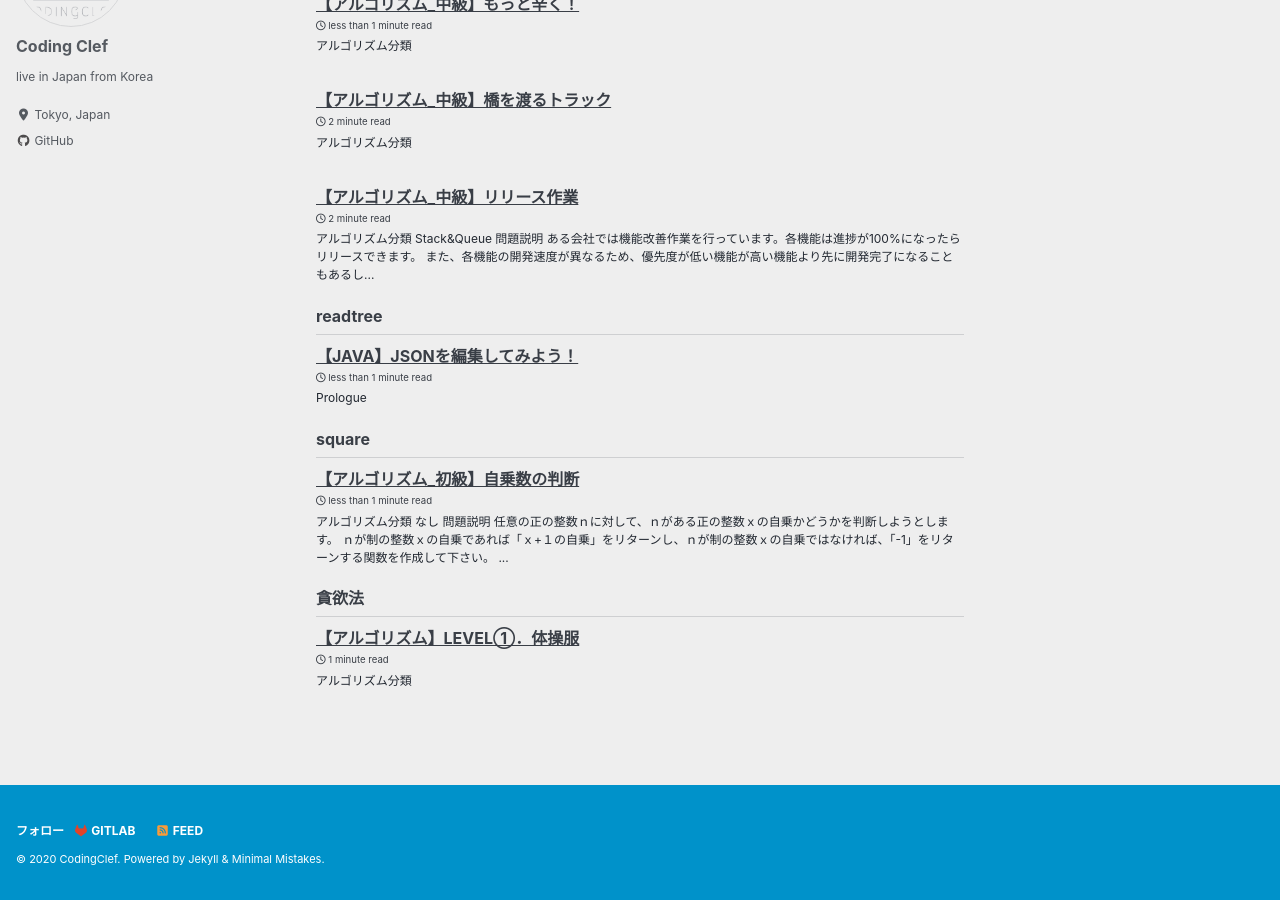
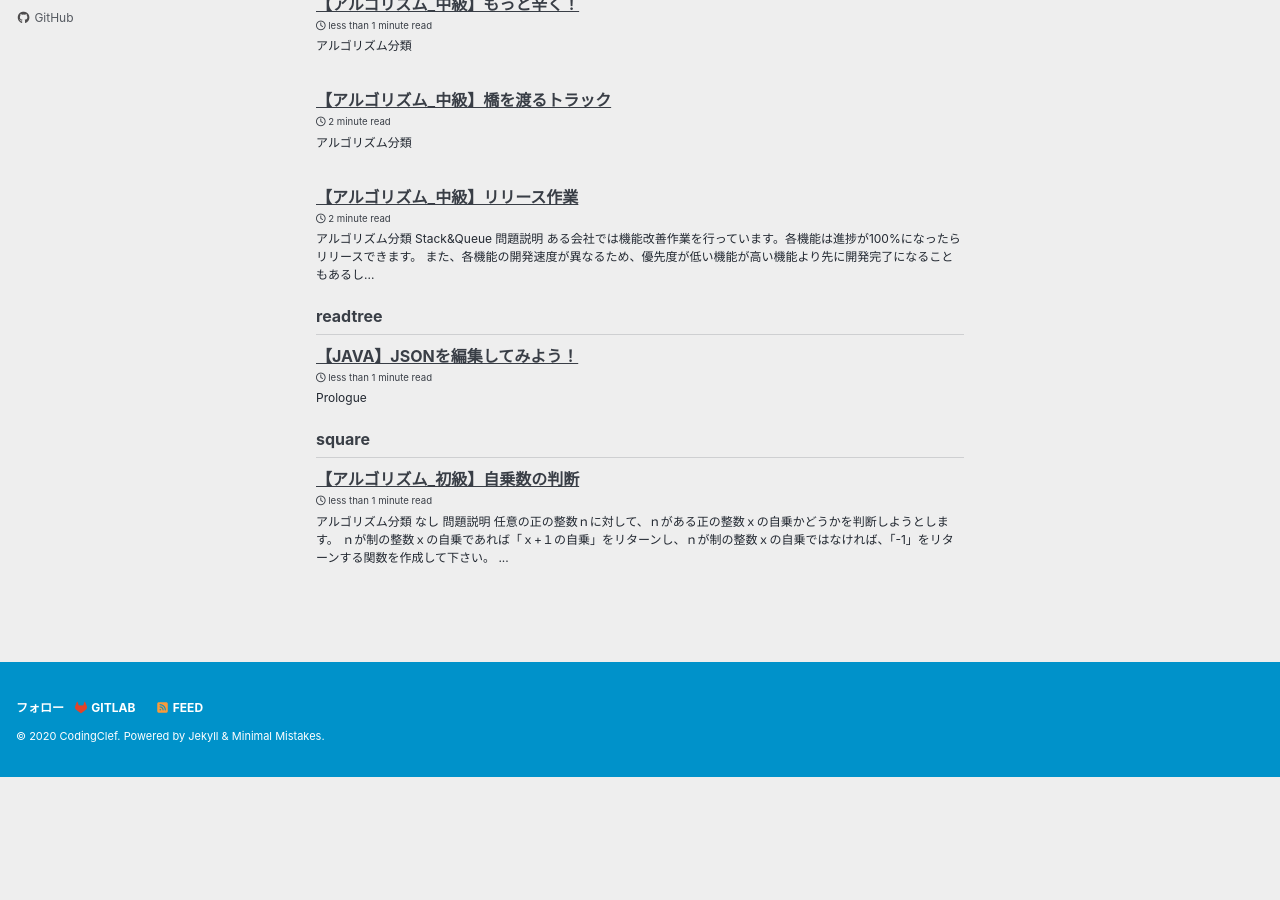
Before and after one commit to codingclef/codingclef.github.io, a Jekyll site: the page built from _pages/tag-archive.html, in a window 1280 px wide and 900 px high, scrolled down 4558 px. Built offline with Jekyll 4.4.1, drawn with Linux system fonts in a browser that asks for light colours; cached includes are drawn as plain includes; nearby versions of some CDN libraries; after the commit the page ends 5335 px from its top, so only the background shows below that; some of the changed text lies outside the part shown.

Commit message:
modify tag

```diff
--- a/_posts/2020-03-12-algorithm-low-greedy-gym_uniform.md
+++ b/_posts/2020-03-12-algorithm-low-greedy-gym_uniform.md
@@ -2,7 +2,7 @@
 layout: posts
 comments: true
 title: 【アルゴリズム】LEVEL①．体操服
-tags: [algorithm, java, greedy, 貪欲法]
+tags: [algorithm, java, greedy algorithm]
 category: java
 ---
 
```
